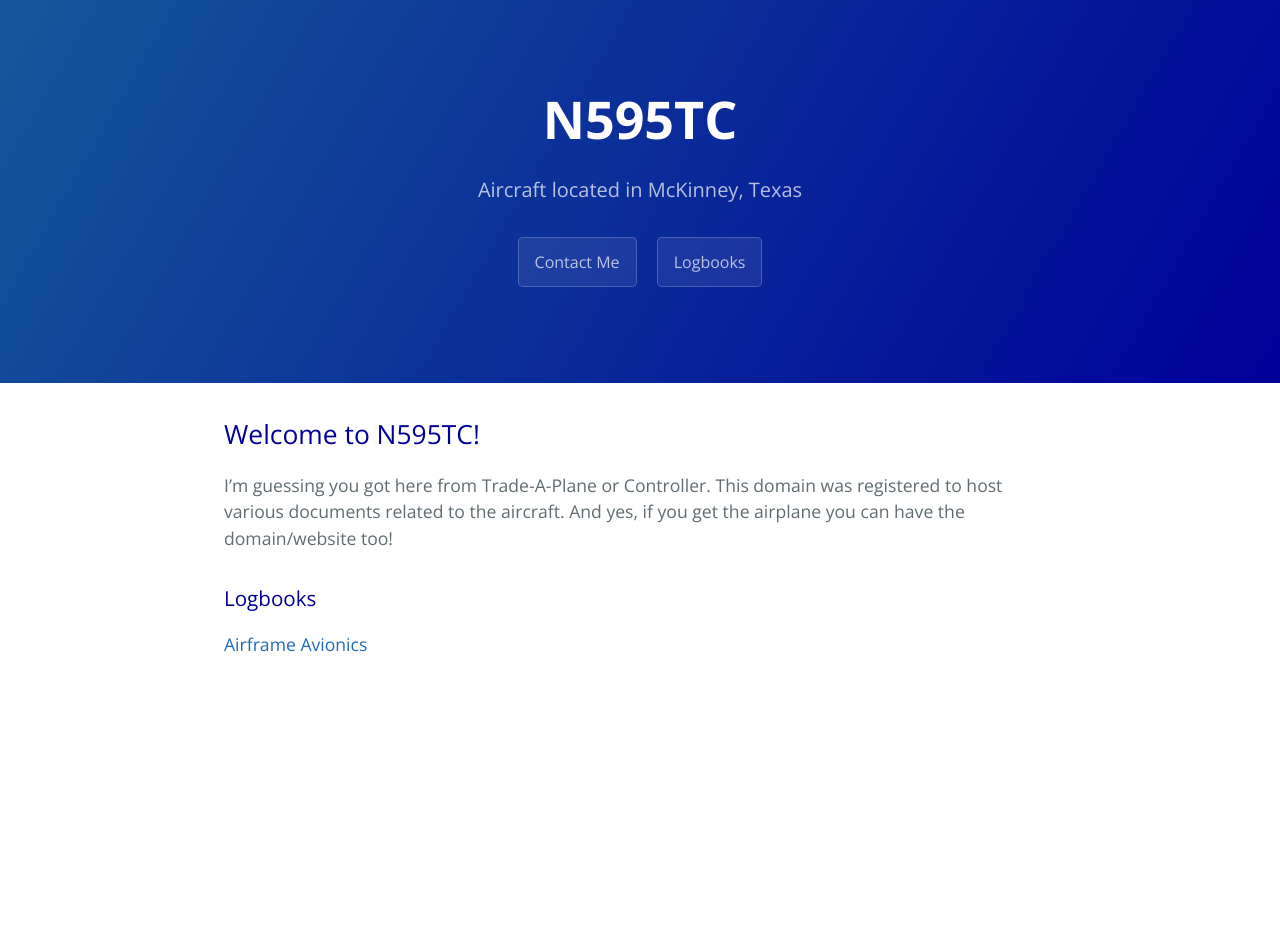
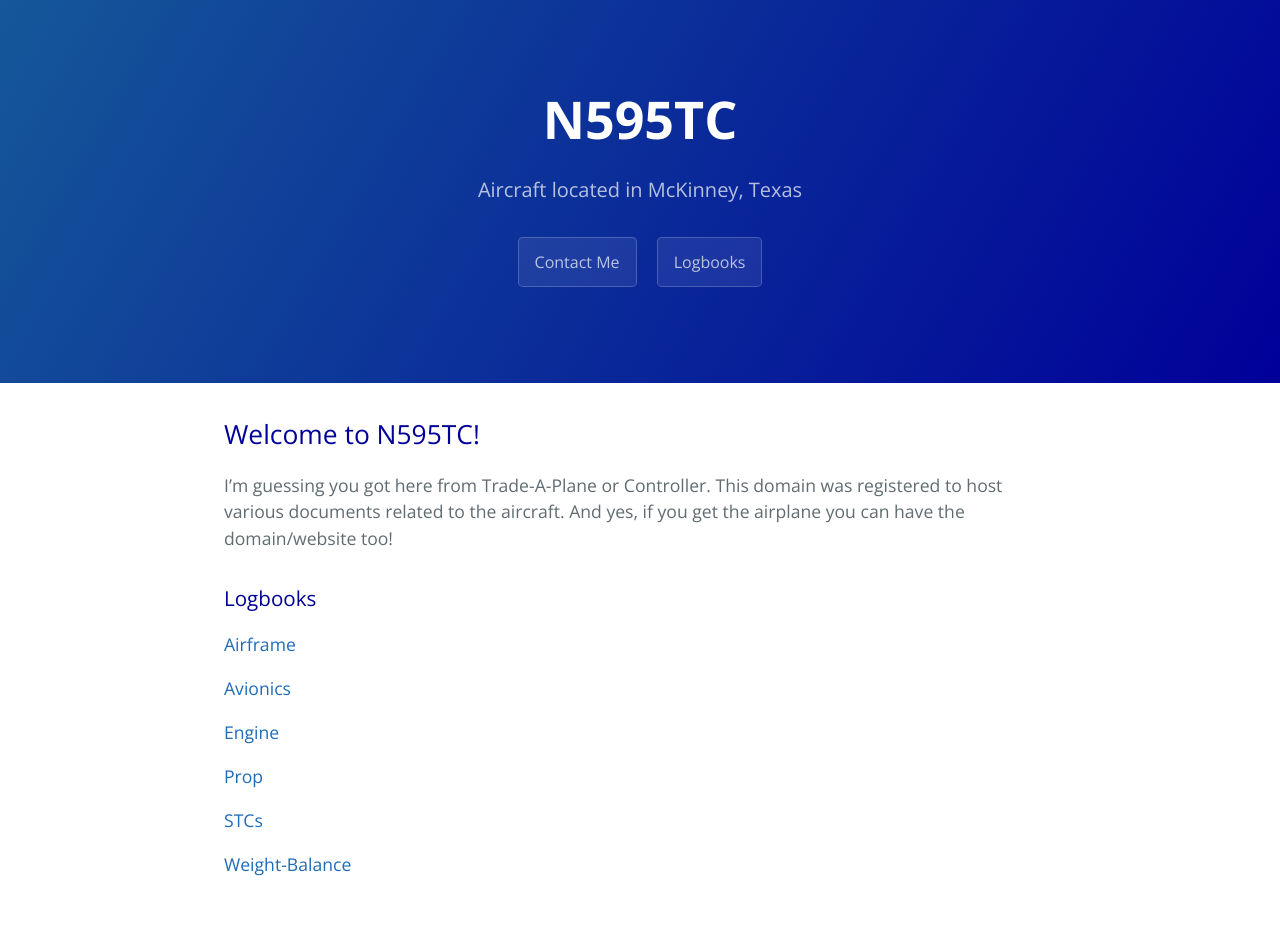
Before and after one commit to RNCTX/N595TC, a Jekyll site: the page built from index.md, in a window 1280 px wide. Built offline with Jekyll 4.4.1, drawn with Linux system fonts in a browser that asks for light colours; our own code applies the rules of GitHub Pages for plain Markdown files; before the commit the page ends 900 px from its top, so only the background shows below that.

Commit message:
Update index.md

```diff
--- a/index.md
+++ b/index.md
@@ -6,4 +6,13 @@ I'm guessing you got here from Trade-A-Plane or Controller. This domain was regi
 <h3><a name="logbooks" style="color: #000099; text-decoration: none;">Logbooks</a></h3>
 
 [Airframe](Airframe.pdf)
+
 [Avionics](Avionics.pdf)
+
+[Engine](Engine.pdf)
+
+[Prop](Prop.pdf)
+
+[STCs](STCs.pdf)
+
+[Weight-Balance](WB.pdf)
```
